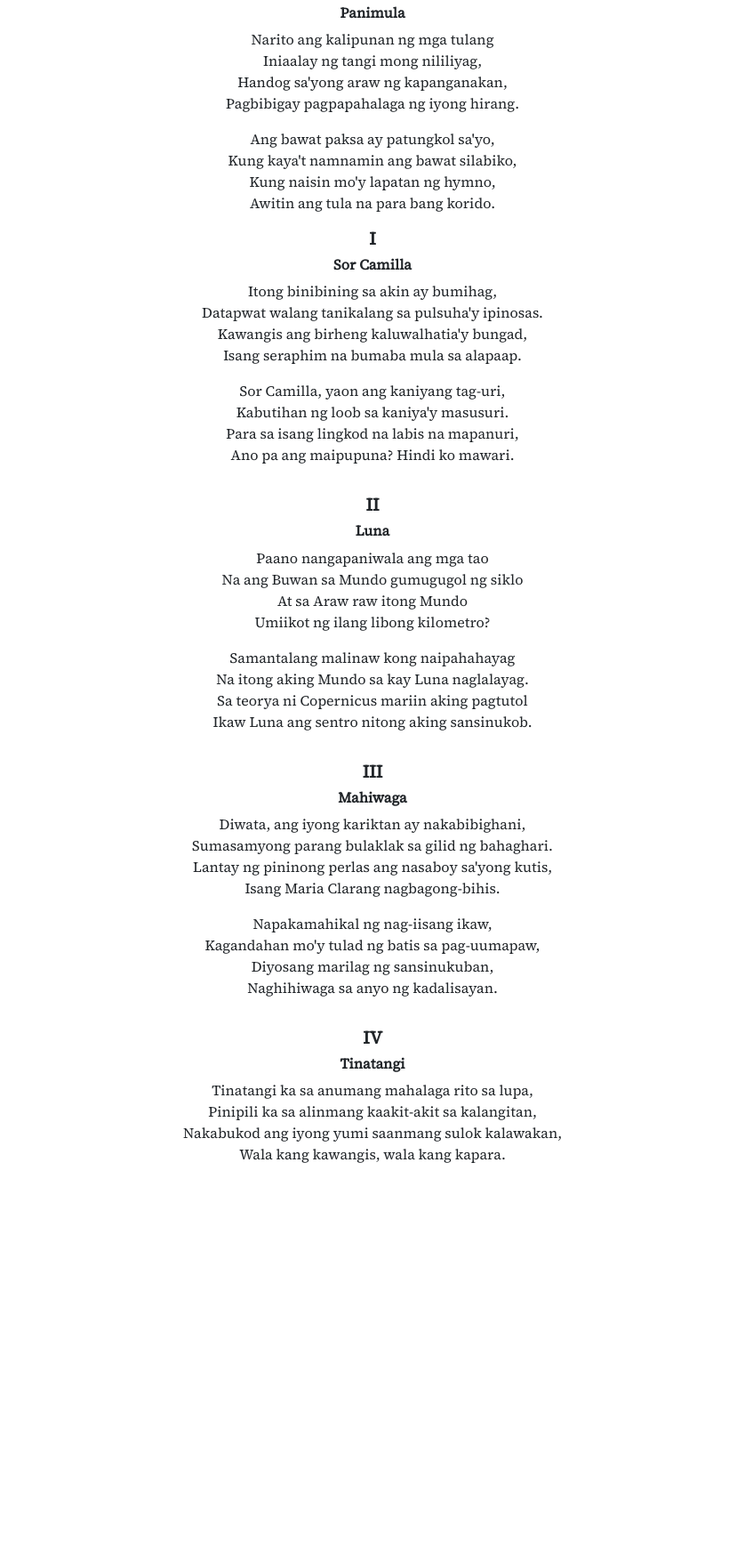
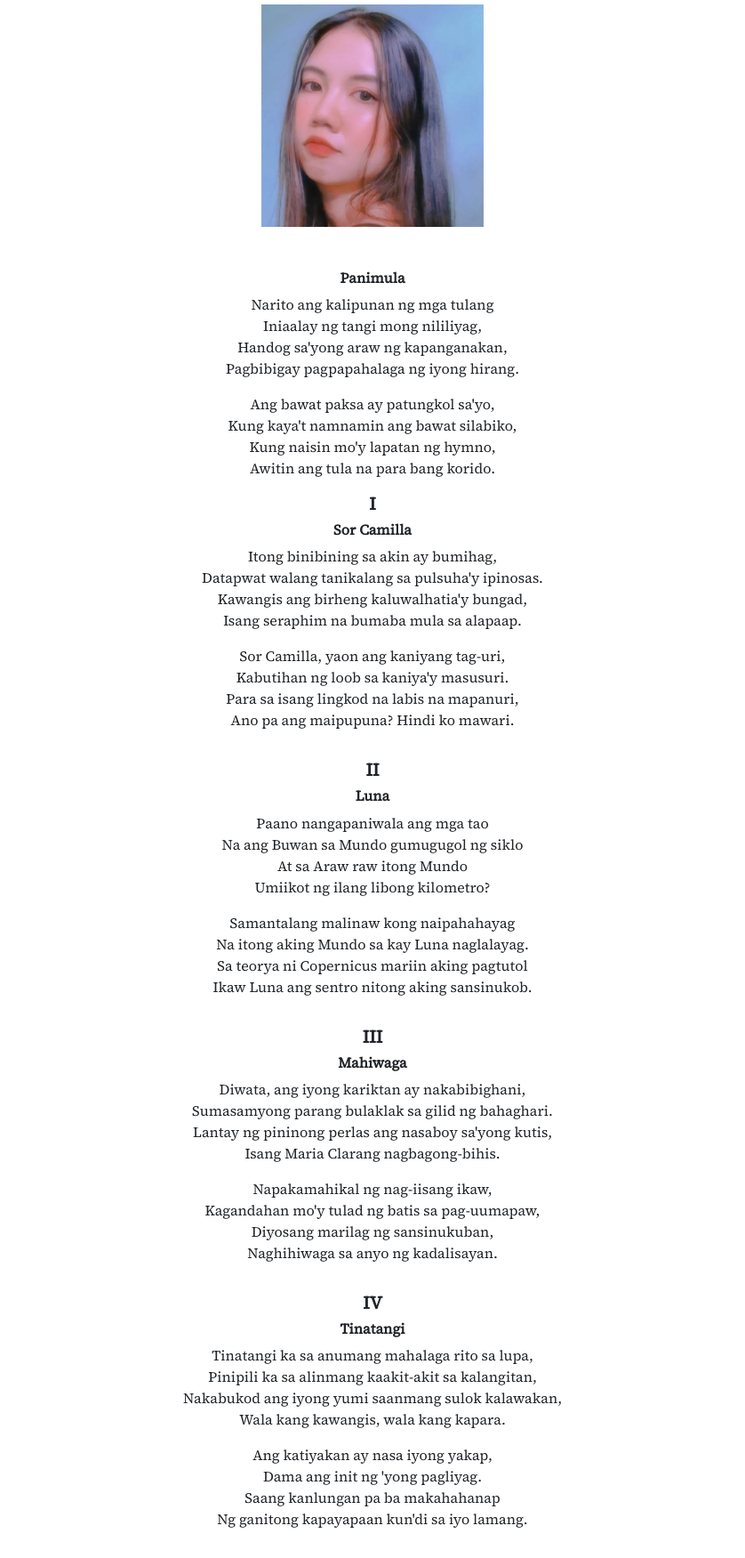
Before and after one commit to neildc14/happy-birthday, a website: page index.html in a window 1280 px wide. Shown: the part 147-1898 px from the top of the page at 89% size, without its empty margins (221-1059 px from the left). Before the commit the page ends 1488 px from the top, so only its background shows below. Drawn offline with nearby package versions, Linux system fonts and the light colour scheme.

Commit message:
added photo

```diff
--- a/index.html
+++ b/index.html
@@ -12,16 +12,19 @@
     <link rel="preconnect" href="https://fonts.gstatic.com" crossorigin>
     <link href="https://fonts.googleapis.com/css2?family=Source+Serif+4:wght@200;400&display=swap" rel="stylesheet">
     <link rel="stylesheet" href="css/style.css">
-    <title>Sor Camilla</title>
+    <title>Lodsie</title>
 </head>
 <body>
     <header>
         <div class="container text-center">
             <h1 class="py-5">Kalipunan Ng Mga Tula Para Kay Camilla</h1>
+            <div>
+                <img src="camille.jpg" alt="">
+            </div>
         </div>
     </header>
     <main>
-        <div class="first container text-center">
+        <div class="first container text-center pt-5">
             <h6>Panimula</h6>
             <p>
                 Narito ang kalipunan ng mga tulang<br>
@@ -95,6 +98,11 @@
                 Wala kang kawangis, wala kang kapara.<br>
             </p>
             <p>
+                Ang katiyakan ay nasa iyong yakap,<br>
+                Dama ang init ng 'yong pagliyag.<br>
+                Saang kanlungan pa ba makahahanap<br>
+                Ng ganitong kapayapaan kun'di sa iyo lamang.<br>
+            <p>
 
             </p>
         </div>
--- a/scss/_layout.scss
+++ b/scss/_layout.scss
@@ -9,3 +9,8 @@ h5, h6 {
 // main{
 //     background-color: rgb(107, 44, 109);
 // }
+
+img {
+    width: 100%;
+    max-width: 250px;
+}
```
Also changed, not shown: camille.jpg (added), css/style.css.
